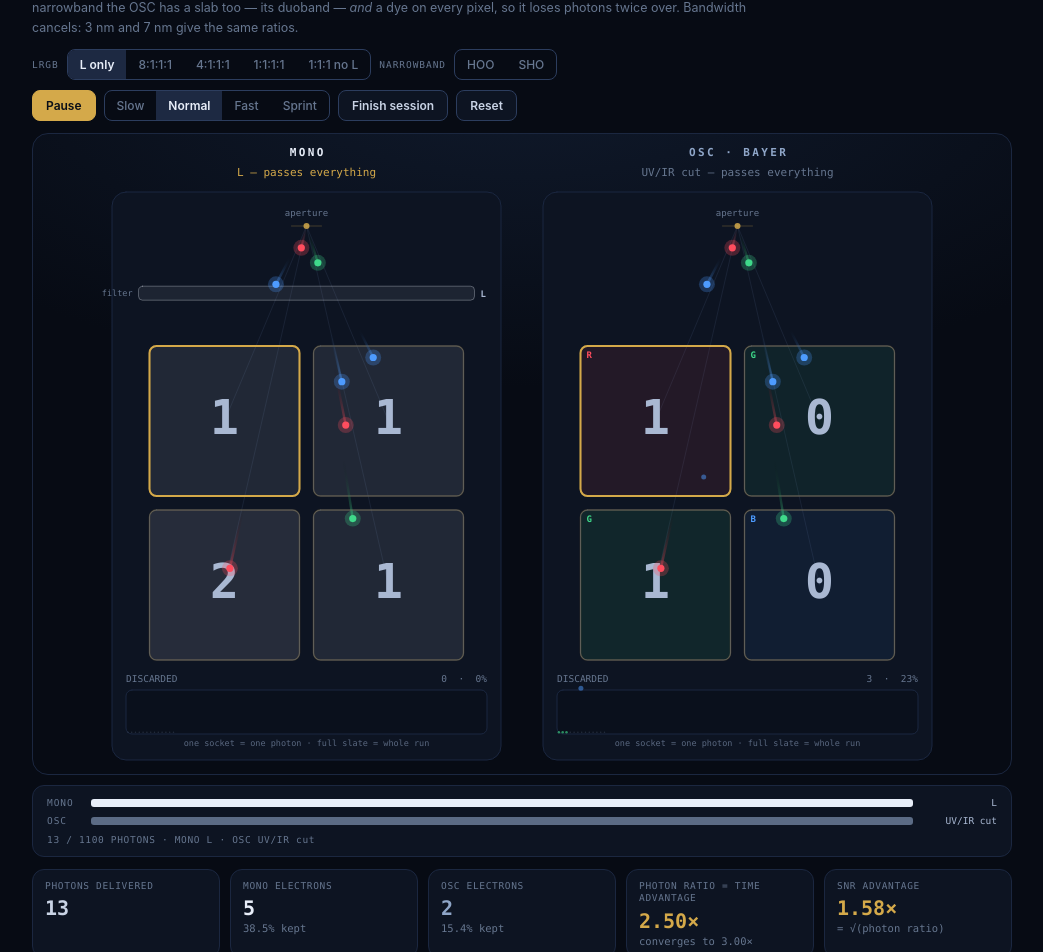
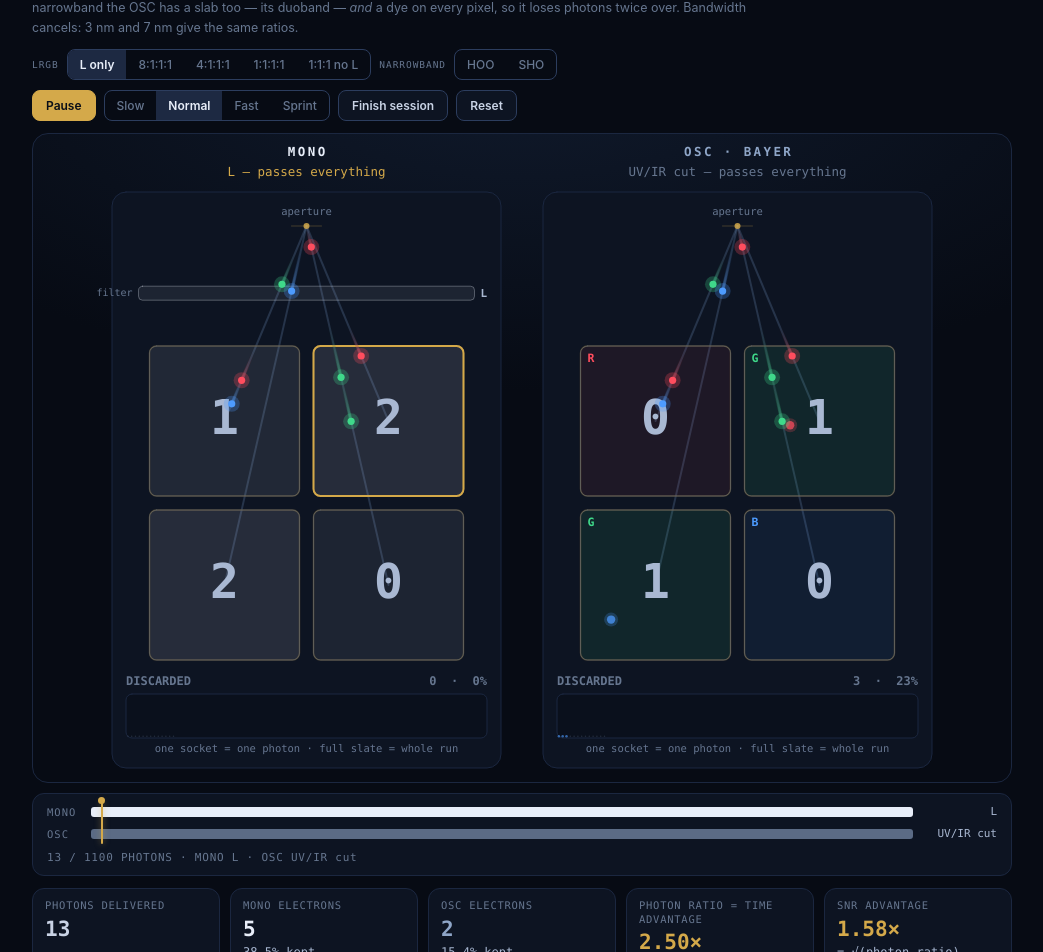
Before and after one commit to StevanKlaas/Mono-vs-OSC-Which-is-faster-animation, a React (Vite) app: page / in a window 1280 px wide. Shown: the part 74-1026 px from the top of the page, without its empty margins (118-1161 px from the left). Built offline with nearby package versions, Linux system fonts and the light colour scheme.

Commit message:
Add files via upload

```diff
--- a/src/PhotonSim.tsx
+++ b/src/PhotonSim.tsx
@@ -187,9 +187,9 @@ function makeLayout(W, H, budget) {
   const apexY = panelTop + 34;
   const gridTop = apexY + Math.round(cell * 0.8);
   const filterY = apexY + (gridTop - apexY) * 0.56;
-  const slateY = gridTop + gh + 30;
+  const slateY = gridTop + gh + 34;
   const slatePad = 14;
-  const panelH = slateY + SLATE_H + 26 - panelTop;
+  const panelH = slateY + SLATE_H + 30 - panelTop;
 
   const monoPX = Math.round(W / 2 - panelGap / 2 - panelW);
   const oscPX = Math.round(W / 2 + panelGap / 2);
@@ -324,8 +324,7 @@ export default function PhotonAccumulation() {
           const band = cont ? 0 : (Math.random() * nb) | 0;
           const px = (Math.random() * 4) | 0;
           const mf = monoFilterAt(s.pos, m), of = oscFilterAt(s.pos, m);
-          const jx = (Math.random() - 0.5) * L.cell * 0.34;
-          const jy = (Math.random() - 0.5) * L.cell * 0.34;
+          const jx = 0, jy = 0; // land dead centre, so the ray is the path
           const col = cont
             ? CONT_COL[(Math.random() * 3) | 0]
             : bandCol(M, band);
@@ -436,7 +435,7 @@ export default function PhotonAccumulation() {
           grd.addColorStop(0, "rgba(0,0,0,0)");
           grd.addColorStop(1, col);
           ctx.globalAlpha = 0.42; ctx.strokeStyle = grd;
-          ctx.lineWidth = 2.4; ctx.lineCap = "round";
+          ctx.lineWidth = 3.2; ctx.lineCap = "round";
           ctx.beginPath(); ctx.moveTo(bx, by); ctx.lineTo(p.x, p.y); ctx.stroke();
           ctx.globalAlpha = 1;
           /* narrowband line photons carry their letter until they land */
@@ -452,7 +451,7 @@ export default function PhotonAccumulation() {
           ctx.arc(p.x, p.y, p.cont ? 2.8 : isLine ? 6.6 : 3.6, 0, 6.2832);
           ctx.fill();
           if (isLine) {
-            ctx.font = "700 9px ui-monospace, Menlo, monospace";
+            ctx.font = "700 10px ui-monospace, Menlo, monospace";
             ctx.textAlign = "center";
             ctx.textBaseline = "middle";
             ctx.fillStyle = "rgba(7,11,20,0.88)";
@@ -461,8 +460,10 @@ export default function PhotonAccumulation() {
             ctx.textAlign = "left";
           }
         } else {
-          ctx.globalAlpha = 0.5; ctx.fillStyle = col;
-          ctx.beginPath(); ctx.arc(p.x, p.y, 2.5, 0, 6.2832); ctx.fill();
+          ctx.globalAlpha = 0.22; ctx.fillStyle = col;
+          ctx.beginPath(); ctx.arc(p.x, p.y, 7, 0, 6.2832); ctx.fill();
+          ctx.globalAlpha = 0.72;
+          ctx.beginPath(); ctx.arc(p.x, p.y, 4.2, 0, 6.2832); ctx.fill();
           ctx.globalAlpha = 1;
         }
       }
@@ -495,7 +496,7 @@ export default function PhotonAccumulation() {
     const isNB = M.group === "nb";
 
     ctx.textAlign = "center";
-    ctx.font = "600 11px ui-monospace, Menlo, monospace";
+    ctx.font = "600 12.5px ui-monospace, Menlo, monospace";
     ctx.fillStyle = isMono ? C.bright : "#8FA6C8";
     lsText(ctx, isMono ? "MONO" : "OSC · BAYER", midX, L.labelY, 2.4);
 
@@ -505,7 +506,7 @@ export default function PhotonAccumulation() {
       : isMono
         ? `${M.bands[filt].name} — blocks the rest`
         : `${filt.map((b) => M.bands[b].name).join(" + ")} duoband`;
-    ctx.font = "500 11px ui-monospace, Menlo, monospace";
+    ctx.font = "500 12.5px ui-monospace, Menlo, monospace";
     ctx.fillStyle = filt === null ? (isMono ? C.gold : C.dim)
       : isMono ? bandCol(M, filt) : C.mid;
     ctx.fillText(fLabel, midX, L.badgeY);
@@ -516,7 +517,7 @@ export default function PhotonAccumulation() {
 
     for (let i = 0; i < 4; i++) {
       const c = L.center(px, i);
-      ctx.strokeStyle = "rgba(120,150,200,0.115)"; ctx.lineWidth = 1;
+      ctx.strokeStyle = "rgba(130,162,214,0.22)"; ctx.lineWidth = 2;
       ctx.beginPath(); ctx.moveTo(ap.x, ap.y); ctx.lineTo(c.x, c.y); ctx.stroke();
     }
 
@@ -524,9 +525,9 @@ export default function PhotonAccumulation() {
     ctx.beginPath(); ctx.arc(ap.x, ap.y, 3, 0, 6.2832); ctx.fill();
     ctx.strokeStyle = "rgba(212,169,74,0.28)"; ctx.lineWidth = 1;
     ctx.beginPath(); ctx.moveTo(ap.x - 15, ap.y); ctx.lineTo(ap.x + 15, ap.y); ctx.stroke();
-    ctx.font = "500 9px ui-monospace, Menlo, monospace";
+    ctx.font = "500 10.5px ui-monospace, Menlo, monospace";
     ctx.fillStyle = C.dim; ctx.textAlign = "center";
-    ctx.fillText("aperture", ap.x, ap.y - 10);
+    ctx.fillText("aperture", ap.x, ap.y - 11);
 
     /* the slab: mono always has one; the OSC only in narrowband */
     if (isMono || isNB) {
@@ -550,12 +551,12 @@ export default function PhotonAccumulation() {
       ctx.strokeStyle = `rgba(${edge[0]},${edge[1]},${edge[2]},${(fBands ? 0.6 : 0.3) + pl * 0.35})`;
       ctx.lineWidth = 1 + pl * 1.6;
       ctx.stroke();
-      ctx.font = "700 9px ui-monospace, Menlo, monospace";
+      ctx.font = "700 11px ui-monospace, Menlo, monospace";
       ctx.fillStyle = fBands ? bandCol(M, fBands[0]) : C.mid;
       ctx.textAlign = "left";
       ctx.fillText(fBands ? fBands.map((b) => M.bands[b].name).join("+") : "L", sxx + sw + 6, L.filterY + 3.5);
       ctx.textAlign = "right";
-      ctx.font = "500 8.5px ui-monospace, Menlo, monospace";
+      ctx.font = "500 10px ui-monospace, Menlo, monospace";
       ctx.fillStyle = C.dim;
       ctx.fillText("filter", sxx - 6, L.filterY + 3);
     }
@@ -578,10 +579,10 @@ export default function PhotonAccumulation() {
       ctx.fillStyle = b > 0.45 ? "rgba(7,11,20,0.88)" : C.mid;
       ctx.fillText(String(n), c.x, c.y + 1);
       if (!isMono) {
-        ctx.font = "700 9px ui-monospace, Menlo, monospace";
+        ctx.font = "700 11.5px ui-monospace, Menlo, monospace";
         ctx.fillStyle = b > 0.45 ? "rgba(7,11,20,0.55)" : DYE_COL[DYE[i]];
         ctx.textAlign = "left";
-        ctx.fillText(DYE_NAME[DYE[i]], x + 6, y + 10);
+        ctx.fillText(DYE_NAME[DYE[i]], x + 7, y + 13);
       }
       ctx.textBaseline = "alphabetic";
     }
@@ -589,12 +590,12 @@ export default function PhotonAccumulation() {
     /* slate */
     const frac = s.delivered ? lost / s.delivered : 0;
     const sx0 = px + L.slatePad;
-    ctx.font = "500 9.5px ui-monospace, Menlo, monospace";
+    ctx.font = "600 12px ui-monospace, Menlo, monospace";
     ctx.textAlign = "left"; ctx.fillStyle = C.dim;
-    ctx.fillText("DISCARDED", sx0, L.slateY - 8);
+    ctx.fillText("DISCARDED", sx0, L.slateY - 9);
     ctx.textAlign = "right";
     ctx.fillStyle = frac > 0.4 ? C.gold : C.dim;
-    ctx.fillText(`${lost.toLocaleString()}  ·  ${(frac * 100).toFixed(0)}%`, sx0 + L.slateW, L.slateY - 8);
+    ctx.fillText(`${lost.toLocaleString()}  ·  ${(frac * 100).toFixed(0)}%`, sx0 + L.slateW, L.slateY - 9);
     ctx.textAlign = "left";
 
     roundRect(ctx, sx0, L.slateY, L.slateW, SLATE_H, 6);
@@ -616,12 +617,12 @@ export default function PhotonAccumulation() {
     }
     ctx.globalAlpha = 1;
 
-    ctx.font = "500 8.5px ui-monospace, Menlo, monospace";
-    ctx.fillStyle = "rgba(102,118,143,0.85)"; ctx.textAlign = "center";
+    ctx.font = "500 10.5px ui-monospace, Menlo, monospace";
+    ctx.fillStyle = "rgba(112,129,156,0.9)"; ctx.textAlign = "center";
     ctx.fillText(
       scale === 1 ? "one socket = one photon · full slate = whole run"
         : `one socket = ${scale.toLocaleString()} photons`,
-      sx0 + L.slateW / 2, L.slateY + SLATE_H + 12
+      sx0 + L.slateW / 2, L.slateY + SLATE_H + 14
     );
     ctx.textAlign = "left";
   }
@@ -664,7 +665,7 @@ export default function PhotonAccumulation() {
               style={{ background: C.gold, color: "#0A0E17", border: `1px solid ${C.gold}`, borderRadius: 8, padding: "6px 12px", fontSize: 12, fontWeight: 700, cursor: "pointer", fontFamily: "inherit" }}>
               How it works
             </button>
-            <span style={{ fontFamily: "ui-monospace, Menlo, monospace", fontSize: 10.5, color: C.gold, border: `1px solid ${C.edgeHi}`, borderRadius: 999, padding: "3px 9px" }}>v0.23</span>
+            <span style={{ fontFamily: "ui-monospace, Menlo, monospace", fontSize: 10.5, color: C.gold, border: `1px solid ${C.edgeHi}`, borderRadius: 999, padding: "3px 9px" }}>v0.24</span>
           </div>
         </div>
         <p style={{ color: C.dim, fontSize: 12.5, lineHeight: 1.55, margin: "6px 0 12px", maxWidth: 720 }}>
@@ -710,10 +711,20 @@ export default function PhotonAccumulation() {
 
         {M.monoSeq && (
           <div style={{ marginTop: 10, border: `1px solid ${C.edge}`, borderRadius: 12, padding: "11px 14px", background: C.panel }}>
-            <ScheduleBar label="MONO" segs={monoSegs} active={monoIdx} done={ui.done} />
-            <div style={{ height: 7 }} />
-            <ScheduleBar label="OSC" segs={oscSegs} active={oscIdx} done={ui.done} />
-            <div style={{ marginTop: 8, fontFamily: "ui-monospace, Menlo, monospace", fontSize: 9.5, color: ui.done ? C.gold : C.dim, letterSpacing: "0.07em" }}>
+            <div style={{ position: "relative" }}>
+              <ScheduleBar label="MONO" segs={monoSegs} active={monoIdx} done={ui.done} />
+              <div style={{ height: 9 }} />
+              <ScheduleBar label="OSC" segs={oscSegs} active={oscIdx} done={ui.done} />
+              <div style={{
+                position: "absolute", top: -4, bottom: -4, width: 2,
+                left: `calc(44px + (100% - 128px) * ${Math.min(1, ui.pos / budget)})`,
+                background: C.gold, borderRadius: 1, pointerEvents: "none",
+                boxShadow: "0 0 6px rgba(212,169,74,0.55)",
+              }}>
+                <div style={{ position: "absolute", top: -4, left: -2.5, width: 7, height: 7, borderRadius: 4, background: C.gold }} />
+              </div>
+            </div>
+            <div style={{ marginTop: 11, fontFamily: "ui-monospace, Menlo, monospace", fontSize: 11, color: ui.done ? C.gold : C.dim, letterSpacing: "0.07em" }}>
               {ui.done
                 ? `RUN COMPLETE · ${budget.toLocaleString()} PHOTONS`
                 : `${ui.pos} / ${budget} PHOTONS · MONO ${monoSegs[monoIdx].name} · OSC ${oscSegs[oscIdx].name}`}
@@ -756,10 +767,10 @@ export default function PhotonAccumulation() {
                     <div style={{ fontSize: 13, fontWeight: 500, color: C.mid, marginTop: 4, letterSpacing: "0.01em" }}>
                       {live === 0 ? "collecting" : monoWins ? "faster on mono" : "faster on the OSC"}
                     </div>
-                    <div style={{ fontFamily: "ui-monospace, Menlo, monospace", fontSize: 10, color: C.dim, marginTop: 5 }}>
+                    <div style={{ fontFamily: "ui-monospace, Menlo, monospace", fontSize: 11.5, color: C.dim, marginTop: 6 }}>
                       converges to {(tgtMono ? tgt : 1 / tgt).toFixed(2)}× {tgtMono ? "mono" : "OSC"}
                     </div>
-                    <div style={{ fontFamily: "ui-monospace, Menlo, monospace", fontSize: 10, color: C.dim, marginTop: 2 }}>
+                    <div style={{ fontFamily: "ui-monospace, Menlo, monospace", fontSize: 11.5, color: C.dim, marginTop: 3 }}>
                       mono {mc.toLocaleString()} · osc {oc.toLocaleString()}
                     </div>
                   </div>
@@ -1058,8 +1069,8 @@ function Table({ head, body }) {
 function ScheduleBar({ label, segs, active, done }) {
   return (
     <div style={{ display: "flex", alignItems: "center", gap: 10 }}>
-      <span style={{ fontFamily: "ui-monospace, Menlo, monospace", fontSize: 9.5, color: C.dim, letterSpacing: "0.1em", width: 34 }}>{label}</span>
-      <div style={{ flex: 1, display: "flex", gap: 3, height: 8 }}>
+      <span style={{ fontFamily: "ui-monospace, Menlo, monospace", fontSize: 10.5, color: C.dim, letterSpacing: "0.1em", width: 34 }}>{label}</span>
+      <div style={{ flex: 1, display: "flex", gap: 3, height: 10 }}>
         {segs.map((sg, i) => (
           <div key={i} title={sg.name} style={{
             flex: 1,
@@ -1071,7 +1082,7 @@ function ScheduleBar({ label, segs, active, done }) {
           }} />
         ))}
       </div>
-      <span style={{ fontFamily: "ui-monospace, Menlo, monospace", fontSize: 9.5, color: done ? C.dim : C.mid, width: 74, textAlign: "right" }}>
+      <span style={{ fontFamily: "ui-monospace, Menlo, monospace", fontSize: 11, color: done ? C.dim : C.mid, width: 74, textAlign: "right" }}>
         {segs[active].name}
       </span>
     </div>
@@ -1140,9 +1151,9 @@ function Seg({ options, value, onChange }) {
 function Stat({ label, value, sub, tone }) {
   return (
     <div style={{ border: `1px solid ${C.edge}`, borderRadius: 12, padding: "10px 12px", background: C.panel }}>
-      <div style={{ fontSize: 9.5, color: C.dim, letterSpacing: "0.07em", textTransform: "uppercase", fontFamily: "ui-monospace, Menlo, monospace", marginBottom: 5, lineHeight: 1.3 }}>{label}</div>
-      <div style={{ fontFamily: "ui-monospace, Menlo, monospace", fontSize: 20, fontWeight: 600, color: tone || C.text, lineHeight: 1.1 }}>{value}</div>
-      {sub && <div style={{ fontSize: 10.5, color: C.dim, marginTop: 3, fontFamily: "ui-monospace, Menlo, monospace" }}>{sub}</div>}
+      <div style={{ fontSize: 10.5, color: C.dim, letterSpacing: "0.07em", textTransform: "uppercase", fontFamily: "ui-monospace, Menlo, monospace", marginBottom: 5, lineHeight: 1.3 }}>{label}</div>
+      <div style={{ fontFamily: "ui-monospace, Menlo, monospace", fontSize: 21, fontWeight: 600, color: tone || C.text, lineHeight: 1.1 }}>{value}</div>
+      {sub && <div style={{ fontSize: 12, color: C.mid, marginTop: 4, fontFamily: "ui-monospace, Menlo, monospace" }}>{sub}</div>}
     </div>
   );
 }
```
